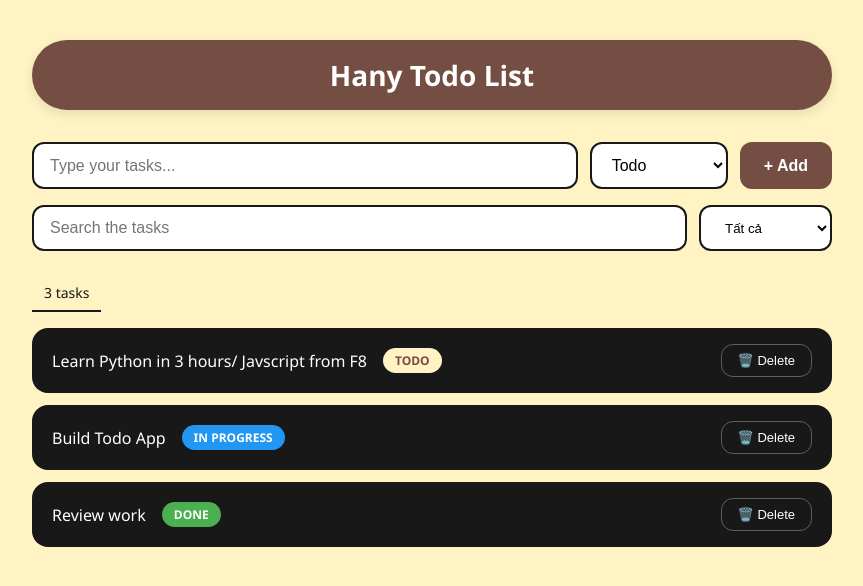
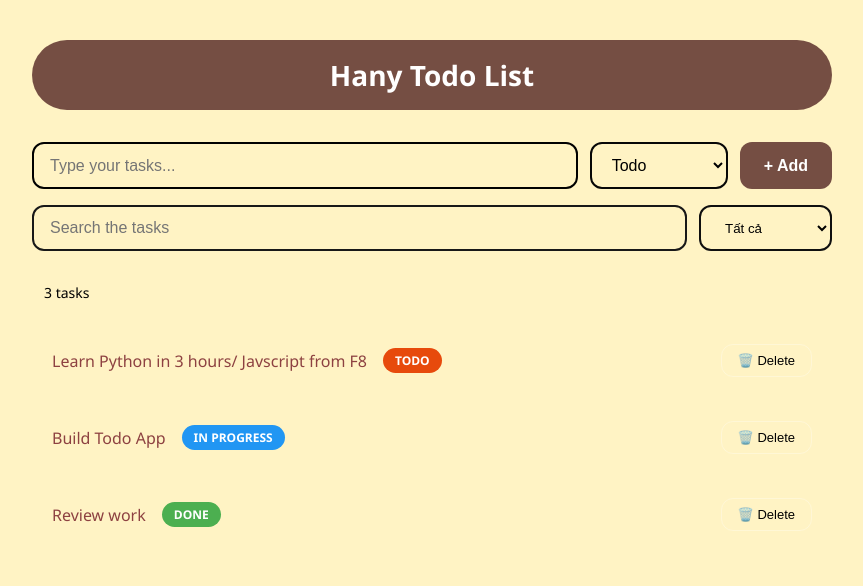
Before and after one commit to hanytr/Taskboard, a React (Create React App) app in the folder task-board/: page / in a window 1280 px wide. Shown: the top 586 px of the page, without its empty margins (208-1071 px from the left). Built offline with nearby package versions, Linux system fonts and the light colour scheme.

Commit message:
extra UI visual

```diff
--- a/task-board/src/App.css
+++ b/task-board/src/App.css
@@ -20,7 +20,6 @@ body {
   margin: 0 auto;
 }
 
-/* Title */
 .title {
   background-color: #754E43;
   color: #FFFFFF;
@@ -30,10 +29,8 @@ body {
   font-size: 28px;
   font-weight: 600;
   margin-bottom: 32px;
-  box-shadow: 0 4px 12px rgba(0, 0, 0, 0.1);
 }
 
-/* Form thêm task */
 .form-group {
   display: flex;
   gap: 12px;
@@ -45,10 +42,10 @@ body {
   flex: 2;
   min-width: 200px;
   padding: 12px 16px;
-  border: 2px solid #181818;
+  border: 2px solid #000000;
   border-radius: 12px;
   font-size: 16px;
-  background-color: #FFFFFF;
+  background-color: #ffffff00;
   outline: none;
 }
 
@@ -59,10 +56,10 @@ body {
 
 .select-status {
   padding: 12px 16px;
-  border: 2px solid #181818;
+  border: 2px solid #070707;
   border-radius: 12px;
   font-size: 16px;
-  background-color: #FFFFFF;
+  background-color: #ffffff00;
   cursor: pointer;
 }
 
@@ -90,7 +87,6 @@ body {
   margin-bottom: 16px;
 }
 
-/* Filter group */
 .filter-group {
   display: flex;
   gap: 12px;
@@ -105,7 +101,7 @@ body {
   border: 2px solid #181818;
   border-radius: 12px;
   font-size: 16px;
-  background-color: #FFFFFF;
+  background-color: #ffffff00;
   outline: none;
 }
 
@@ -116,20 +112,19 @@ body {
 
 .filter-select {
   padding: 12px 20px;
-  border: 2px solid #181818;
+  border: 2px solid #0f0f0f;
   border-radius: 12px;
-  background-color: #FFFFFF;
+  background-color: #ffffff00;
   cursor: pointer;
 }
 
-/* Task list */
 .task-count {
   padding: 8px 12px;
   margin-bottom: 16px;
   font-size: 14px;
-  color: #181818;
+  color: #000000;
   font-weight: 500;
-  border-bottom: 2px solid #181818;
+  border-bottom: 2px solid #18181800;
   display: inline-block;
 }
 
@@ -140,7 +135,7 @@ body {
 }
 
 .task-item {
-  background-color: #181818;
+  background-color: #18181800;
   border-radius: 16px;
   padding: 16px 20px;
   display: flex;
@@ -163,7 +158,7 @@ body {
 .task-title {
   font-size: 16px;
   font-weight: 500;
-  color: #FFFFFF;
+  color: #8d4141;
 }
 
 .badge {
@@ -175,8 +170,8 @@ body {
 }
 
 .badge-todo {
-  background-color: #FFF3C4;
-  color: #754E43;
+  background-color: #e74a0c;
+  color: #ffffff;
 }
 
 .badge-progress {
@@ -192,7 +187,7 @@ body {
 .btn-delete {
   background-color: transparent;
   border: 1px solid rgba(255, 255, 255, 0.3);
-  color: #FFFFFF;
+  color: #000000;
   padding: 8px 16px;
   border-radius: 12px;
   font-size: 13px;
@@ -202,18 +197,17 @@ body {
 
 .btn-delete:hover {
   background-color: rgba(255, 255, 255, 0.15);
-  border-color: #ff6b6b;
+  border-color: #000000;
   color: #ff6b6b;
 }
 
-/* Empty state */
 .empty-state {
   text-align: center;
   padding: 48px 20px;
-  background-color: #FFFFFF;
+  background-color: #754E43;
   border: 2px solid #181818;
   border-radius: 20px;
-  color: #181818;
+  color: #ffffff;
 }
 
 .empty-state p:first-child {
```
